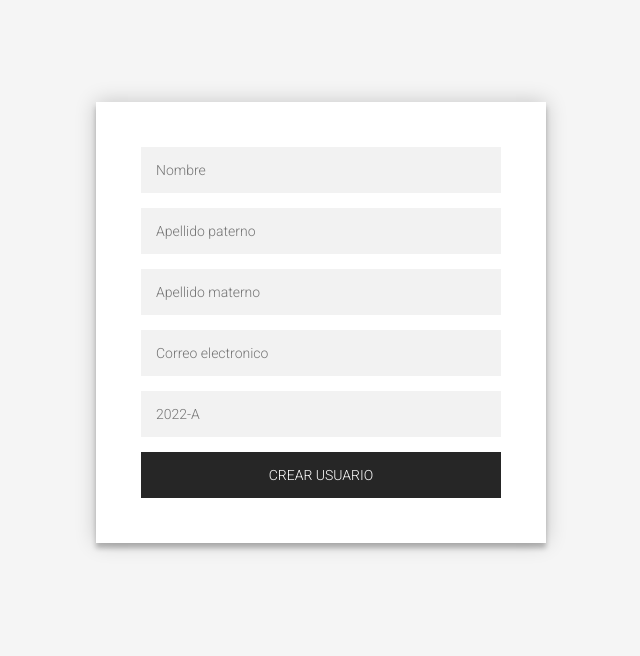
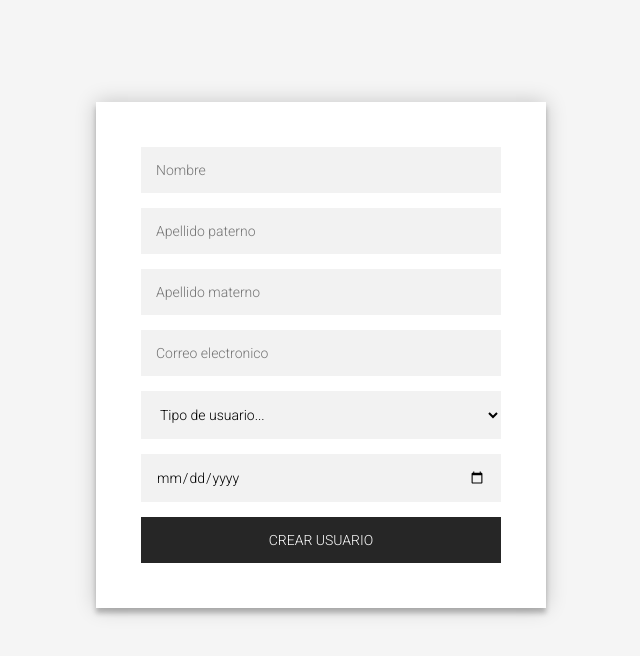
Before and after one commit to DiegoMoralesBravo/SSDAE, a React (Vite) app in the folder SSDAE/app/: page /CrearUsuario in a window 1280 px wide. Shown: the top 656 px of the page, without its empty margins (319-959 px from the left). Built offline with nearby package versions, Linux system fonts and the light colour scheme.

Commit message:
Se agregan componentes para creacion usuarios

```diff
--- a/SSDAE/app/public/statics/css/form.css
+++ /dev/null
@@ -1,82 +0,0 @@
-@import url(https://fonts.googleapis.com/css?family=Roboto:300);
-
-.login-page {
-    width: 500px;
-    padding: 8% 0 0;
-    margin: auto;
-}
-
-.form {
-    position: relative;
-    z-index: 1;
-    background: #FFFFFF;
-    max-width: 360px;
-    margin: 0 auto 100px;
-    padding: 45px;
-    text-align: center;
-    box-shadow: 0 0 20px 0 rgba(0, 0, 0, 0.2), 0 5px 5px 0 rgba(0, 0, 0, 0.24);
-}
-
-.form input {
-    font-family: "Roboto", sans-serif;
-    outline: 0;
-    background: #f2f2f2;
-    width: 100%;
-    border: 0;
-    margin: 0 0 15px;
-    padding: 15px;
-    box-sizing: border-box;
-    font-size: 14px;
-}
-
-.form input.fail:last-of-type {
-    margin: 0px;
-}
-
-.form input.fail {
-    background: #ffa6a6;
-    border: 1px solid rgb(248, 46, 46);
-}
-
-.form button {
-    font-family: "Roboto", sans-serif;
-    text-transform: uppercase;
-    outline: 0;
-    background: #262626;
-    width: 100%;
-    border: 0;
-    padding: 15px;
-    color: #FFFFFF;
-    font-size: 14px;
-    -webkit-transition: all 0.3 ease;
-    transition: all 0.3 ease;
-    cursor: pointer;
-}
-
-.form button:hover,
-.form button:active,
-.form button:focus {
-    background: #504f4f;
-}
-
-.form .link a {
-    font-family: "Roboto", sans-serif;
-    color: #262626;
-    text-decoration: none;
-}
-
-.form .link a:hover {
-    text-decoration: underline;
-}
-
-.form p {
-    color: #ff0000;
-    text-align: right;
-    font-size: 12px;
-
-}
-
-
-body {
-    background: whitesmoke;
-}
--- a/SSDAE/app/public/statics/css/login.css
+++ b/SSDAE/app/public/statics/css/login.css
@@ -17,6 +17,7 @@
     box-shadow: 0 0 20px 0 rgba(0, 0, 0, 0.2), 0 5px 5px 0 rgba(0, 0, 0, 0.24);
 }
 
+.form select,
 .form input {
     font-family: "Roboto", sans-serif;
     outline: 0;
--- /dev/null
+++ b/SSDAE/app/src/components/usuarios/AlumnoForm.jsx
@@ -0,0 +1,7 @@
+import React from 'react'
+
+export const AlumnoForm = () => {
+  return (
+    <input name="fecha_ingreso" type="date" required />
+  )
+}
--- a/SSDAE/app/src/components/usuarios/CrearUsuarios.jsx
+++ b/SSDAE/app/src/components/usuarios/CrearUsuarios.jsx
@@ -1,32 +1,59 @@
 import React from 'react'
 import { useRef } from 'react'
 import { useEffect } from 'react'
+import { useState } from 'react';
 import { useContext } from 'react';
 import { Navigate, useNavigate } from 'react-router-dom';
 import { loginContext } from '../../context/loginContext';
 
+import { useForm } from '../../hooks/useForm';
+import { AlumnoForm } from './AlumnoForm';
 export const CrearUsuarios = () => {
 
+    const serialize = useForm();
     const inputEmail = useRef();
+    const [selected, setSelected] = useState('');
+
+    const handleChange = event => {
+        setSelected(event.target.value);
+    };
+
+    const sendData = e => {
+        e.preventDefault();
+        let data = serialize(e.target);
+        console.log(data);
+
+        console.log('Salida')
+    }
+
 
     return (
         <div className="login-page">
-                <div className="form">
-                    <form className="login-form" >
+            <div className="form">
+                <form className="login-form" onSubmit={sendData} >
 
-                        <input  type="text" placeholder="Nombre" required />
+                    <input name="nombre" type="text" placeholder="Nombre" required />
 
-                        <input type="text" placeholder="Apellido paterno" required />
+                    <input name="ap_p" type="text" placeholder="Apellido paterno" required />
 
-                        <input type="text" placeholder="Apellido materno" required />
+                    <input name="ap_m" type="text" placeholder="Apellido materno" required />
 
-                        <input ref={inputEmail} type="email" placeholder="Correo electronico" required />
+                    <input name="correo" type="email" placeholder="Correo electronico" required />
 
-                        <input type="text" placeholder="2022-A" required />
-                        <p style={{ display: 'none' }} >*Usuario y/o contraseña incorrectos</p>
-                        <button>Crear usuario</button>
-                    </form>
-                </div>
+                    <select value={selected} onChange={handleChange}>
+                        <option disabled={true} value="">
+                            Tipo de usuario...
+                        </option>
+                        <option value="alumno">Alumno</option>
+                        <option value="maestro">Maestro</option>
+                    </select>
+
+                    <AlumnoForm />
+
+                    <p style={{ display: 'none' }} >*Usuario y/o contraseña incorrectos</p>
+                    <button>Crear usuario</button>
+                </form>
             </div>
+        </div>
     )
 }
--- /dev/null
+++ b/SSDAE/app/src/hooks/useForm.jsx
@@ -0,0 +1,13 @@
+export const useForm = () => {
+
+    const serialize = (formulario) => {
+        const formData = new FormData(formulario);
+        const objectData = {};
+        for(let [name, value] of formData){
+            objectData[name] = value;
+        }
+        return objectData;
+    }
+
+    return serialize;
+}
```
